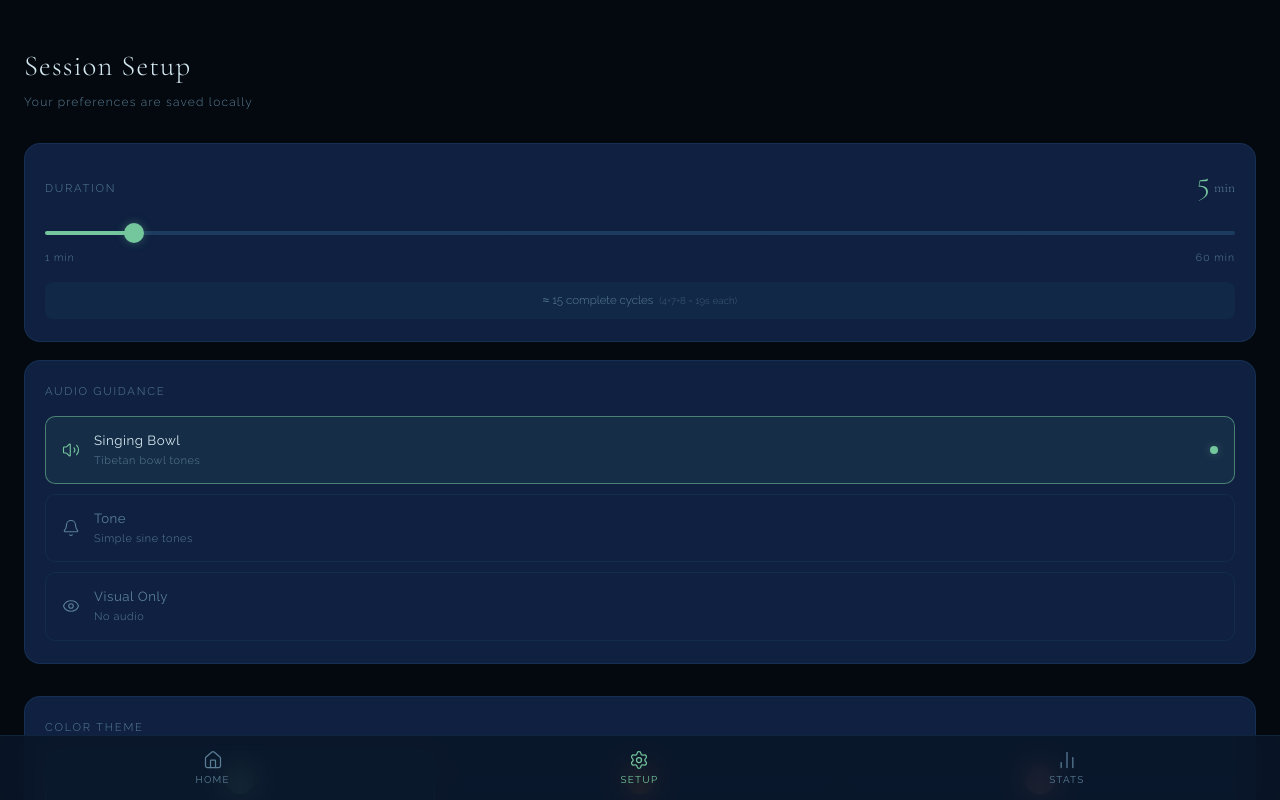
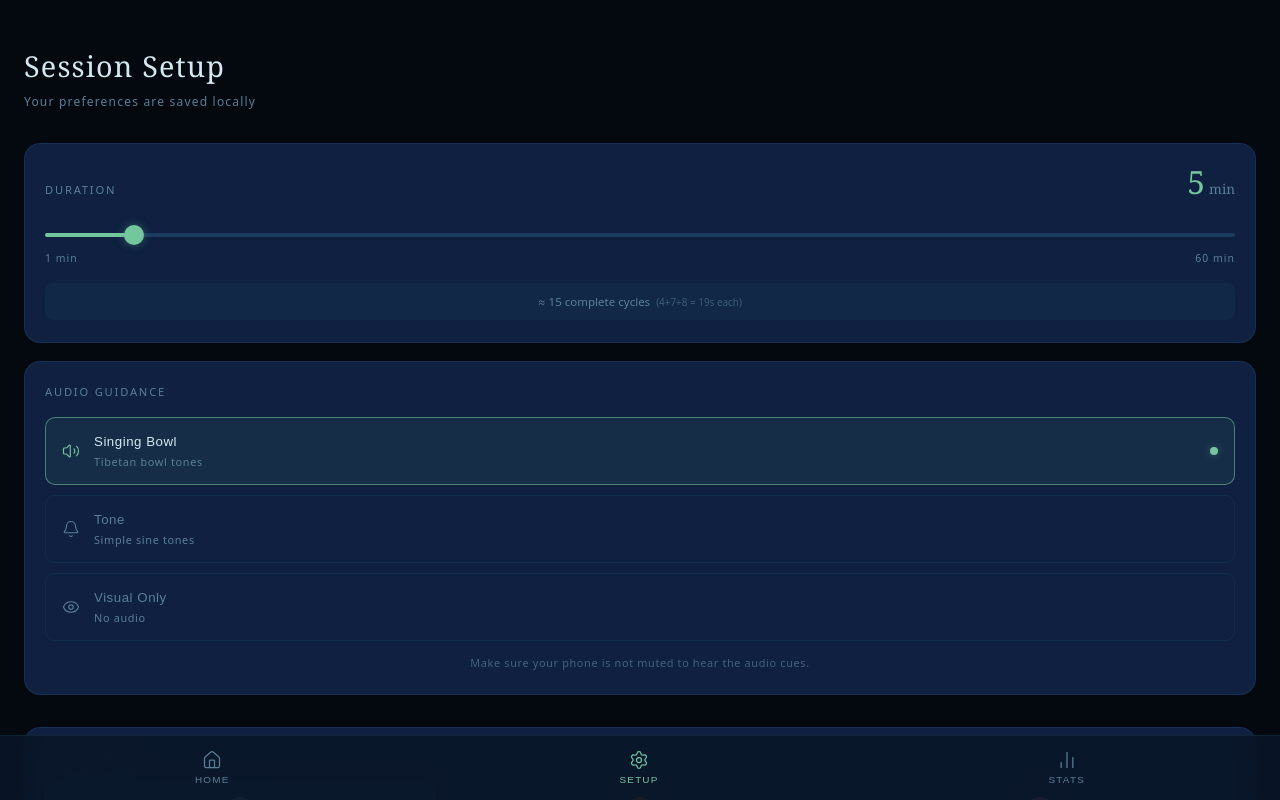
Before and after one commit to ingorichter/breathing-app, a React (Vite) app: page /#/setup in a window 1280 px wide. Built offline with nearby package versions, Linux system fonts and the light colour scheme.

Commit message:
Replace Google Fonts with system fonts, add HTTPS dev server, fix audio context async handling, add audio mute hint, guard session saves, and fix session save on stop/restart

```diff
--- a/index.html
+++ b/index.html
@@ -8,12 +8,6 @@
     <meta name="apple-mobile-web-app-capable" content="yes" />
     <meta name="apple-mobile-web-app-status-bar-style" content="black-translucent" />
     <title>4-7-8 Breathing</title>
-    <link rel="preconnect" href="https://fonts.googleapis.com" />
-    <link rel="preconnect" href="https://fonts.gstatic.com" crossorigin />
-    <link
-      href="https://fonts.googleapis.com/css2?family=Cormorant+Garamond:wght@300;400;500&family=Raleway:wght@300;400;500&display=swap"
-      rel="stylesheet"
-    />
   </head>
   <body>
     <div id="root"></div>
--- a/package.json
+++ b/package.json
@@ -26,6 +26,7 @@
     "@tailwindcss/vite": "^4.2.2",
     "@types/react": "^19.2.14",
     "@types/react-dom": "^19.2.3",
+    "@vitejs/plugin-basic-ssl": "^2.3.0",
     "@vitejs/plugin-react": "^6.0.1",
     "autoprefixer": "^10.4.20",
     "eslint": "^10.1.0",
--- a/src/hooks/useAudio.ts
+++ b/src/hooks/useAudio.ts
@@ -24,20 +24,21 @@ const TONE_FREQ: Record<Exclude<BreathPhase, 'idle'>, number> = {
 export function useAudio(mode: AudioMode) {
   const ctxRef = useRef<AudioContext | null>(null);
 
-  const getCtx = useCallback((): AudioContext => {
+  const getCtx = useCallback(async (): Promise<AudioContext> => {
     if (!ctxRef.current || ctxRef.current.state === 'closed') {
       ctxRef.current = new AudioContext();
     }
     if (ctxRef.current.state === 'suspended') {
-      ctxRef.current.resume();
+      await ctxRef.current.resume();
     }
     return ctxRef.current;
   }, []);
 
+
   /** Singing-bowl synthesis: layered sine harmonics with exponential decay */
   const playBowl = useCallback(
-    (phase: Exclude<BreathPhase, 'idle'>) => {
-      const ctx = getCtx();
+    async (phase: Exclude<BreathPhase, 'idle'>) => {
+      const ctx = await getCtx();
       const f0 = BOWL_FREQ[phase];
       const decay = 3.2; // seconds for the tail
 
@@ -71,8 +72,8 @@ export function useAudio(mode: AudioMode) {
 
   /** Simple sine tone with fast envelope */
   const playTone = useCallback(
-    (phase: Exclude<BreathPhase, 'idle'>) => {
-      const ctx = getCtx();
+    async (phase: Exclude<BreathPhase, 'idle'>) => {
+      const ctx = await getCtx();
       const osc = ctx.createOscillator();
       const gNode = ctx.createGain();
 
--- a/src/hooks/useSessions.ts
+++ b/src/hooks/useSessions.ts
@@ -18,7 +18,8 @@ export function useSessions() {
   }, []);
 
   const save = useCallback(
-    (partial: Omit<SessionRecord, 'id' | 'date' | 'timestamp'>): SessionRecord => {
+    (partial: Omit<SessionRecord, 'id' | 'date' | 'timestamp'>): SessionRecord | null => {
+      try {
         const all = getAll();
         const record: SessionRecord = {
           ...partial,
@@ -29,6 +30,10 @@ export function useSessions() {
         all.push(record);
         localStorage.setItem(STORAGE_KEY, JSON.stringify(all));
         return record;
+      } catch (err) {
+        console.error('[useSessions] failed to save session:', err);
+        return null;
+      }
     },
     [getAll]
   );
--- a/src/index.css
+++ b/src/index.css
@@ -88,14 +88,14 @@ body {
   margin: 0;
   background: var(--bg-deep);
   color: var(--text-primary);
-  font-family: 'Raleway', sans-serif;
+  font-family: system-ui, -apple-system, BlinkMacSystemFont, 'Segoe UI', sans-serif;
   font-weight: 300;
   -webkit-font-smoothing: antialiased;
 }
 
 /* ───── Typography ───── */
 .font-display {
-  font-family: 'Cormorant Garamond', serif;
+  font-family: Georgia, 'Palatino Linotype', Palatino, serif;
 }
 
 /* ───── Cards / surfaces ───── */
@@ -109,7 +109,7 @@ body {
 .btn-primary {
   background: linear-gradient(135deg, var(--ocean-deep), var(--sage-a80));
   color: var(--text-primary);
-  font-family: 'Raleway', sans-serif;
+  font-family: system-ui, -apple-system, BlinkMacSystemFont, 'Segoe UI', sans-serif;
   font-weight: 400;
   letter-spacing: 0.12em;
   text-transform: uppercase;
@@ -130,7 +130,7 @@ body {
 .btn-ghost {
   background: transparent;
   color: var(--text-muted);
-  font-family: 'Raleway', sans-serif;
+  font-family: system-ui, -apple-system, BlinkMacSystemFont, 'Segoe UI', sans-serif;
   font-weight: 400;
   letter-spacing: 0.1em;
   text-transform: uppercase;
--- a/src/pages/Session.tsx
+++ b/src/pages/Session.tsx
@@ -38,12 +38,18 @@ export function Session() {
   }, []);
 
   const handleStop = () => {
+    if (breathing.totalProgress > 0) {
+      save({ duration: config.duration, completedCycles: breathing.cycleCount });
+    }
     breathing.stop();
     wakeLock.release();
     navigate('/');
   };
 
   const handleRestart = () => {
+    if (breathing.totalProgress > 0) {
+      save({ duration: config.duration, completedCycles: breathing.cycleCount });
+    }
     breathing.stop();
     setTimeout(() => breathing.start(), 80);
   };
--- a/src/pages/Setup.module.css
+++ b/src/pages/Setup.module.css
@@ -91,6 +91,15 @@
   composes: card from global;
   padding: 22px 20px;
   margin-bottom: 32px;
+}
+
+.audioHint {
+  margin: 14px 0 0;
+  font-size: 0.68rem;
+  color: var(--text-muted);
+  letter-spacing: 0.06em;
+  text-align: center;
+  opacity: 0.7;
 }
 
 .audioLabel {
--- a/src/pages/Setup.tsx
+++ b/src/pages/Setup.tsx
@@ -103,6 +103,12 @@ export function Setup() {
             );
           })}
         </div>
+
+        {config.audioMode !== 'visual' && (
+          <p className={styles.audioHint}>
+            Make sure your phone is not muted to hear the audio cues.
+          </p>
+        )}
       </div>
 
       {/* Theme */}
--- a/vite.config.ts
+++ b/vite.config.ts
@@ -2,11 +2,13 @@ import { defineConfig } from 'vite';
 import react from '@vitejs/plugin-react';
 import tailwindcss from '@tailwindcss/vite';
 import { VitePWA } from 'vite-plugin-pwa';
+import basicSsl from '@vitejs/plugin-basic-ssl';
 
 // Change '/breathing-app/' to match your GitHub Pages subfolder
 export default defineConfig({
   base: '/breathing-app/',
   plugins: [
+    basicSsl(),
     react(),
     tailwindcss(),
     VitePWA({
```
Also changed, not shown: 1 other file (tests, documents, lock files or other folders). Lines whose indentation alone changed are shown as unchanged.
